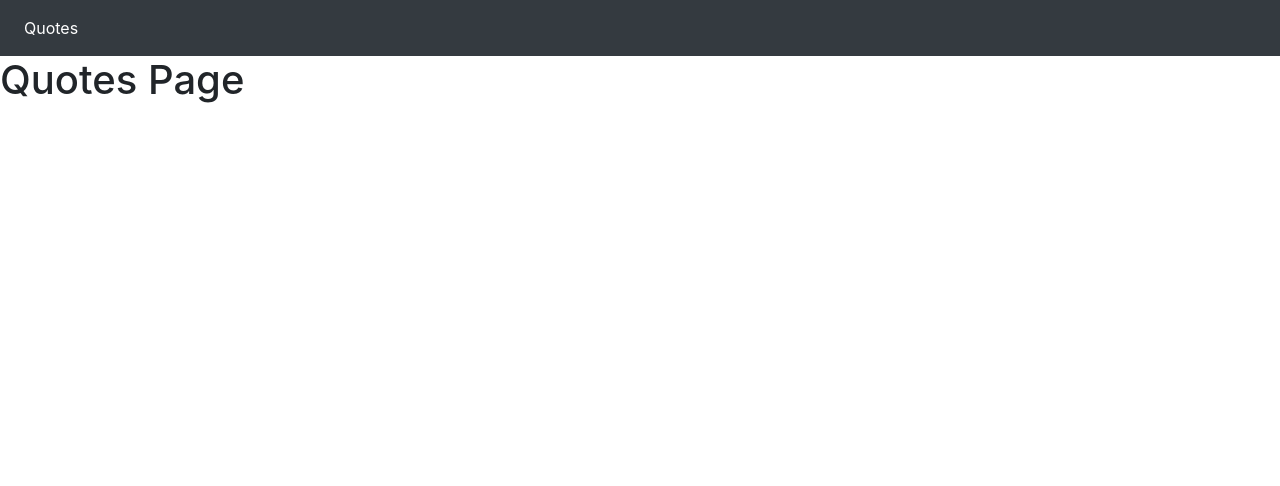
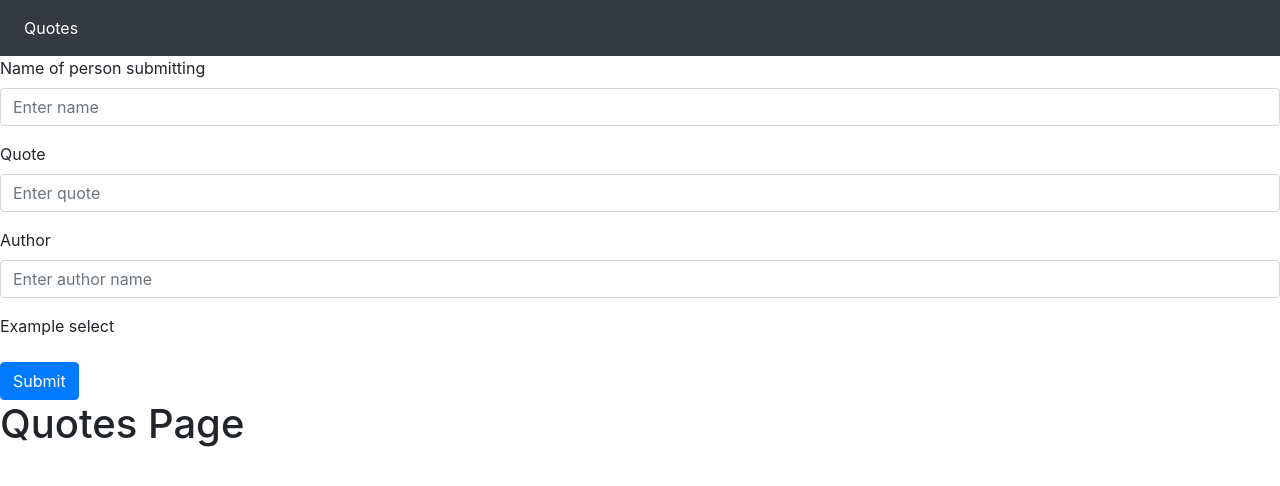
Before and after one commit to moha-abdul/Quotes, an Angular app: page / in a window 1280 px wide. Shown: the top 486 px of the page. Built offline with nearby package versions, Linux system fonts and the light colour scheme.

Commit message:
Create forms and style using bootstrap

```diff
--- a/src/app/app.component.html
+++ b/src/app/app.component.html
@@ -1,2 +1,3 @@
 <app-quote-nav></app-quote-nav>
+<app-quote-form></app-quote-form>
 <app-quote></app-quote>
--- a/src/app/app.module.ts
+++ b/src/app/app.module.ts
@@ -1,5 +1,6 @@
 import { BrowserModule } from '@angular/platform-browser';
 import { NgModule } from '@angular/core';
+import { FormsModule } from '@angular/forms';
 
 import { AppComponent } from './app.component';
 import { QuoteComponent } from './quote/quote.component';
@@ -14,7 +15,8 @@ import { QuoteFormComponent } from './quote-form/quote-form.component';
     QuoteFormComponent
   ],
   imports: [
-    BrowserModule
+    BrowserModule,
+    FormsModule
   ],
   providers: [],
   bootstrap: [AppComponent]
--- a/src/app/quote-form/quote-form.component.html
+++ b/src/app/quote-form/quote-form.component.html
@@ -1,3 +1,20 @@
-<p>
-  quote-form works!
-</p>
+<form>
+  <fieldset>
+    <div class="form-group">
+      <label for="exampleInputEmail1">Name of person submitting</label>
+      <input type="email" class="form-control" id="exampleInputEmail1" aria-describedby="emailHelp" placeholder="Enter name">
+    </div>
+    <div class="form-group">
+      <label for="exampleInputEmail1">Quote</label>
+      <input type="email" class="form-control" id="exampleInputEmail1" aria-describedby="emailHelp" placeholder="Enter quote">
+    </div>
+    <div class="form-group">
+      <label for="exampleInputEmail1">Author</label>
+      <input type="email" class="form-control" id="exampleInputEmail1" aria-describedby="emailHelp" placeholder="Enter author name">
+    </div>
+    <div class="form-group">
+      <label for="exampleSelect1">Example select</label>
+    </div>
+    <button type="submit" class="btn btn-primary">Submit</button>
+  </fieldset>
+</form>
```
